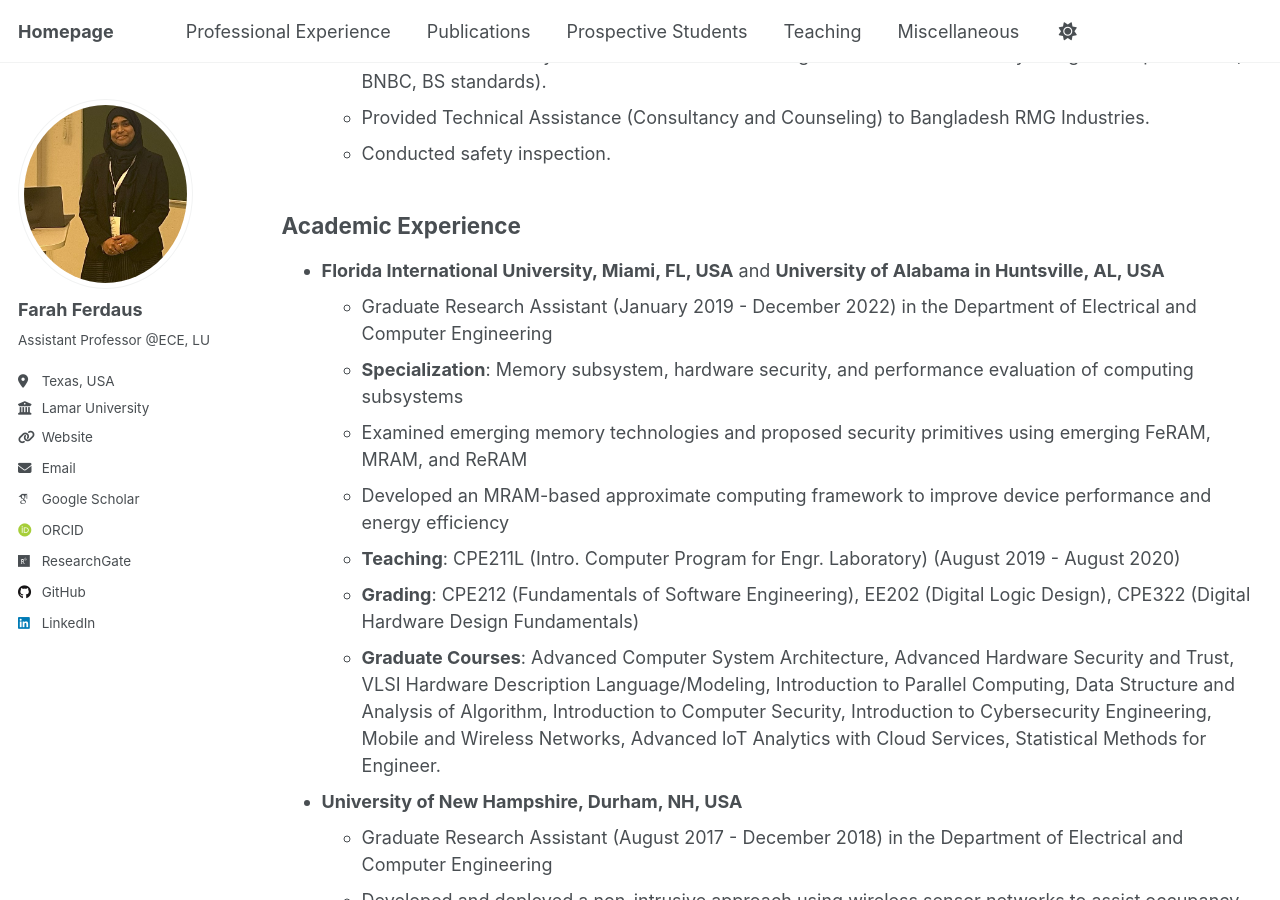
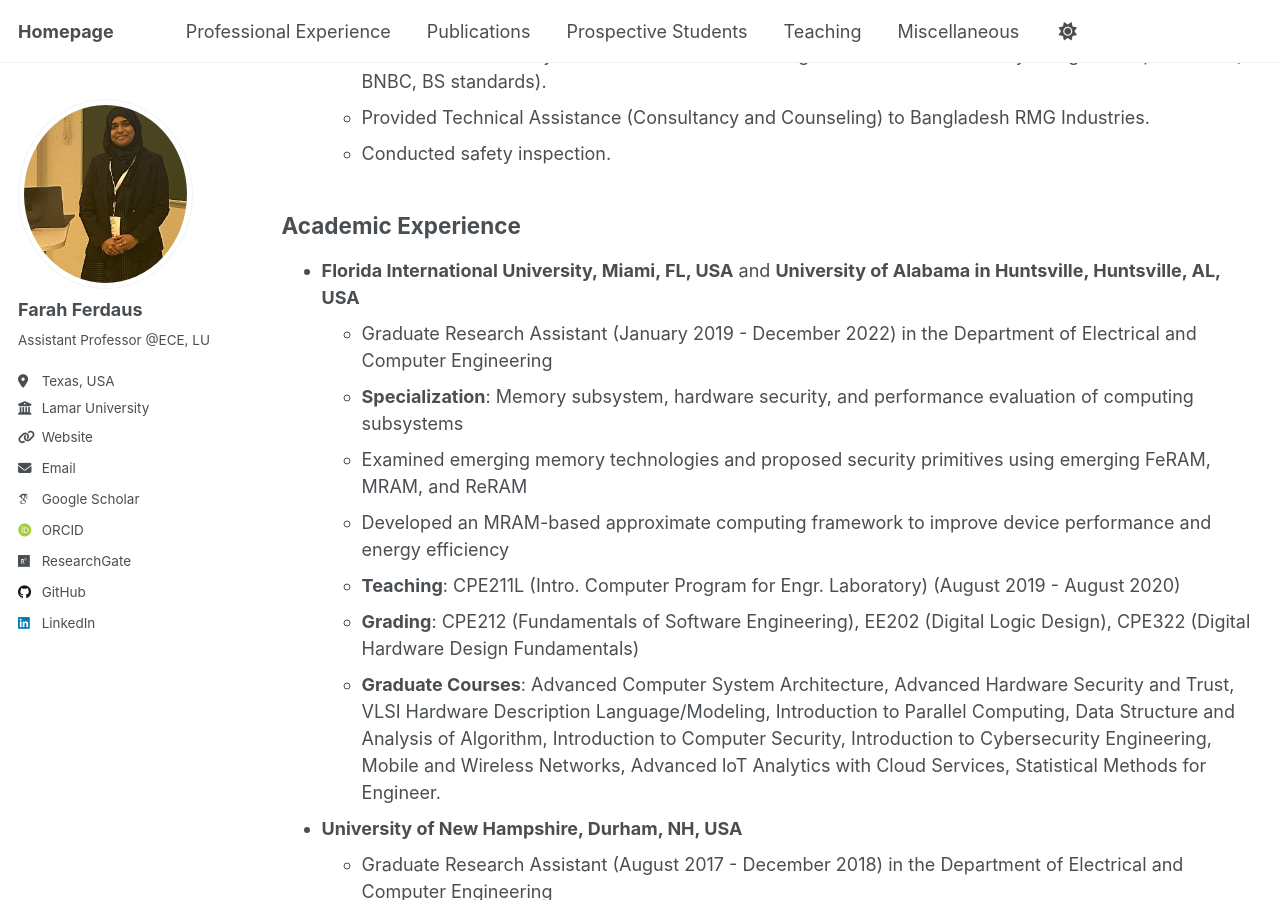
Before and after one commit to fferdaus/fferdaus.github.io, a Jekyll site: the page built from _pages/experience.md, in a window 1280 px wide and 900 px high, scrolled down 545 px. Built offline with Jekyll 4.4.1, drawn with Linux system fonts in a browser that asks for light colours; some web fonts are replaced.

Commit message:
Update experience.md

```diff
--- a/_pages/experience.md
+++ b/_pages/experience.md
@@ -33,7 +33,7 @@ redirect_from:
 
 ## Academic Experience
 
-- **Florida International University, Miami, FL, USA**  and  **University of Alabama in Huntsville, AL, USA**
+- **Florida International University, Miami, FL, USA**  and  **University of Alabama in Huntsville, Huntsville, AL, USA**
   * Graduate Research Assistant (January 2019 - December 2022) in the Department of Electrical and Computer Engineering
   * **Specialization**: Memory subsystem, hardware security, and performance evaluation of computing subsystems
   * Examined emerging memory technologies and proposed security primitives using emerging FeRAM, MRAM, and ReRAM
```
